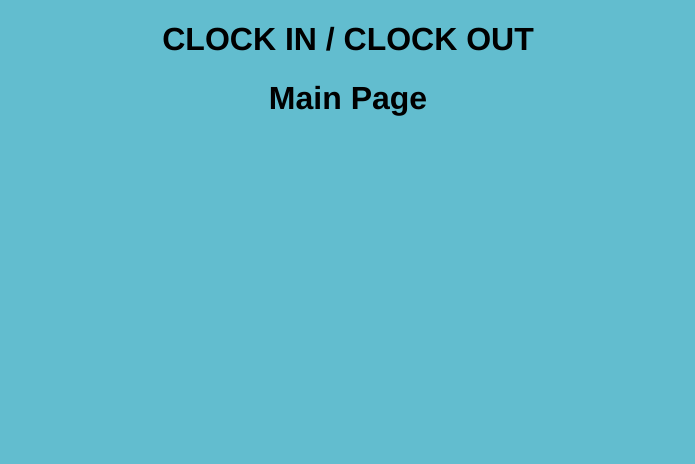
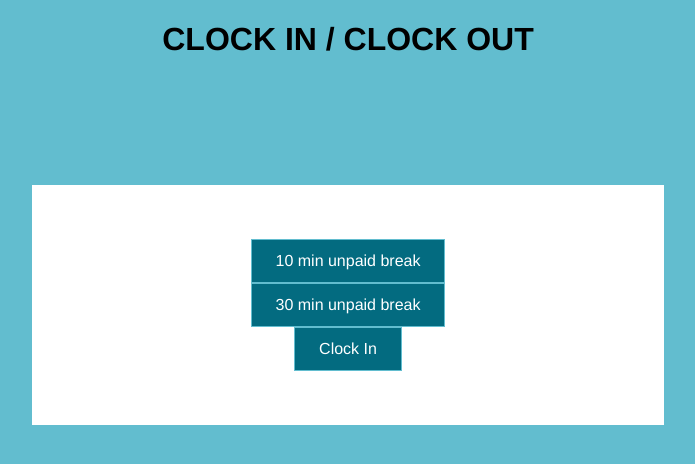
Before and after one commit to Nikhil-Naikar/Clock-In-Clock-Out, a Vue app in the folder frontend/: page /main/1 in a window 1280 px wide. Shown: the top 464 px of the page, without its empty margins (292-987 px from the left). Built offline with nearby package versions, Linux system fonts and the light colour scheme.

Commit message:
Update MainPage.vue

```diff
--- a/frontend/src/pages/MainPage.vue
+++ b/frontend/src/pages/MainPage.vue
@@ -1,3 +1,23 @@
 <template>
-    <h1>Main Page</h1>
+    <div class="mainpage">
+        <base-button mode="big-buttons">10 min unpaid break</base-button>
+        <base-button mode="big-buttons">30 min unpaid break</base-button>
+        <base-button mode="big-buttons">Clock In</base-button>
+    </div>
 </template>
+
+<style scoped>
+.mainpage {
+  text-align: center; /* Horizontally center the content */
+  display: flex;
+  flex-direction: column;
+  align-items: center; /* Vertically center the content */
+  height: 30vh; /* Set the height to 100% of the viewport height for vertical centering */
+  justify-content: center; /* Center content both horizontally and vertically */
+  background-color: white;
+  margin-top: 10%;
+  margin-left: 25%;
+  margin-right: 25%;
+}
+
+</style>
```
